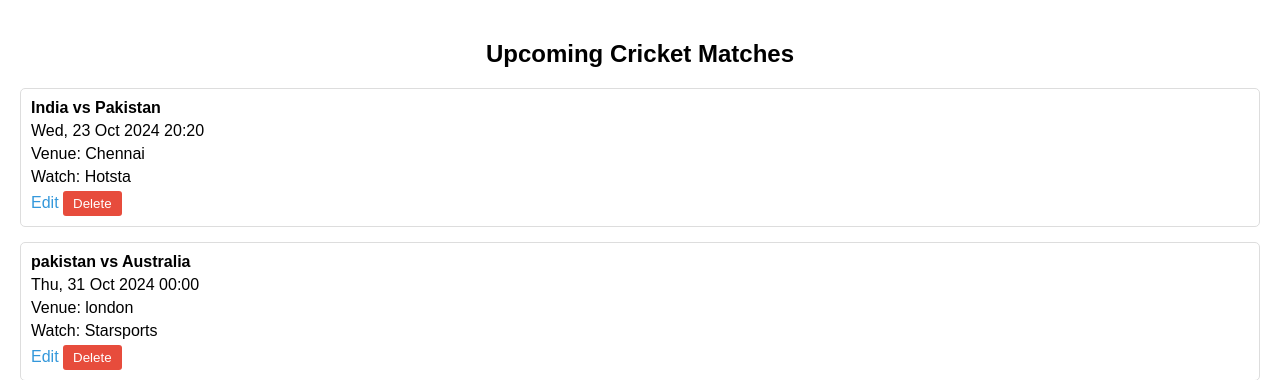
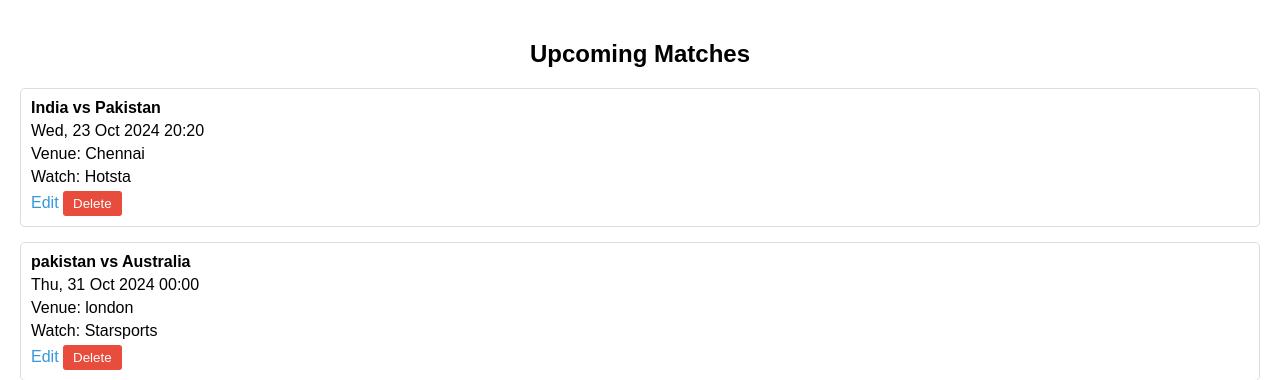
Before and after one commit to GaneshramS2703/CricketScheduleDevopsProject, a Django app: page / in a window 1280 px wide. Shown: the part 117-497 px from the top of the page. Run offline with Django 5.2, Linux system fonts and the light colour scheme; a user stored in the database is signed in; data comes from the database, SQL or seed files in the repository; both versions use the stored data as it was after the commit.

Commit message:
CI/CD check

```diff
--- a/matches/templates/matches/match_list.html
+++ b/matches/templates/matches/match_list.html
@@ -3,7 +3,7 @@
 {% block title %}Match List{% endblock %}
 
 {% block content %}
-    <h2 style="text-align: center; font-family: Arial, sans-serif;">Upcoming Cricket Matches</h2>
+    <h2 style="text-align: center; font-family: Arial, sans-serif;">Upcoming Matches</h2>
     <ul style="list-style-type: none; padding: 0;">
         {% for match in matches %}
         <li style="margin-bottom: 15px; padding: 10px; border: 1px solid #ddd; border-radius: 5px;">
```
Also changed, not shown: db.sqlite3.
